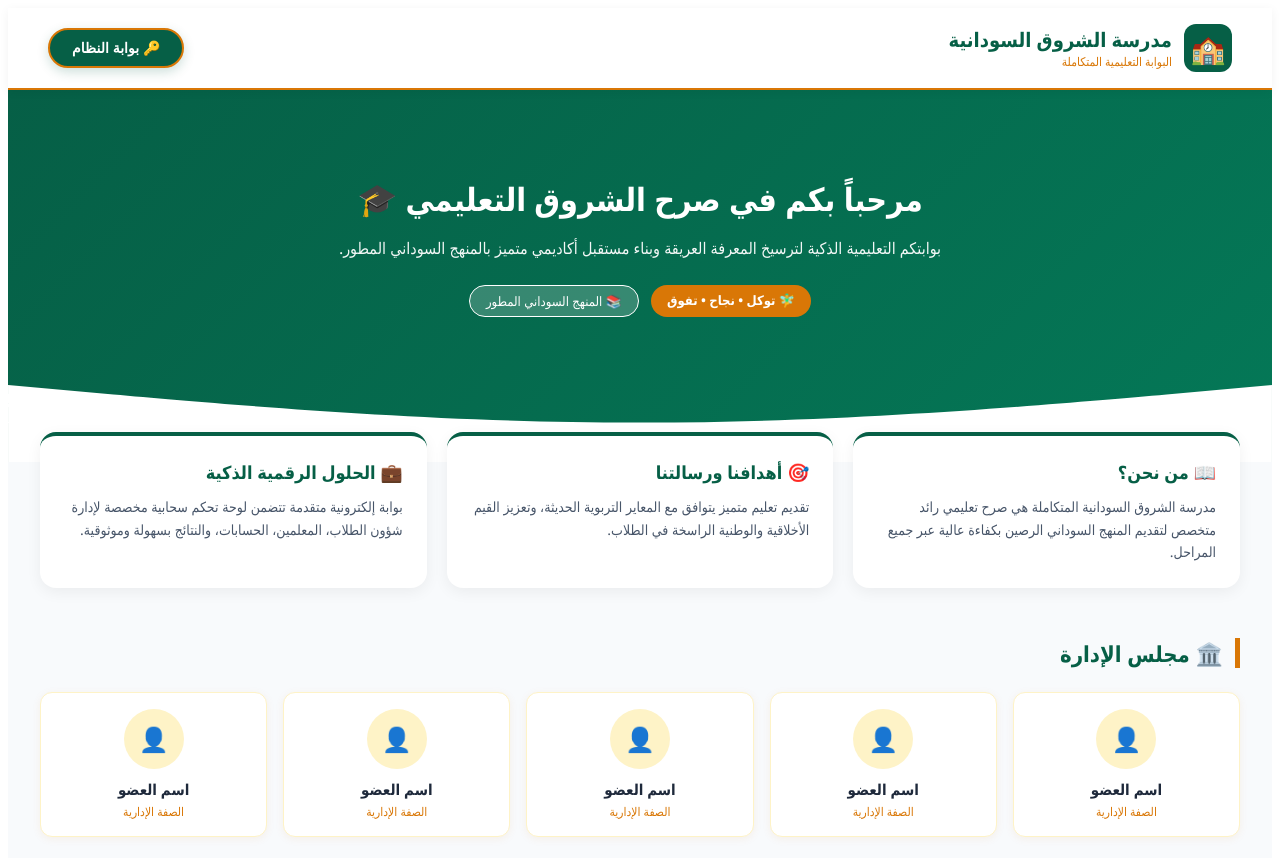
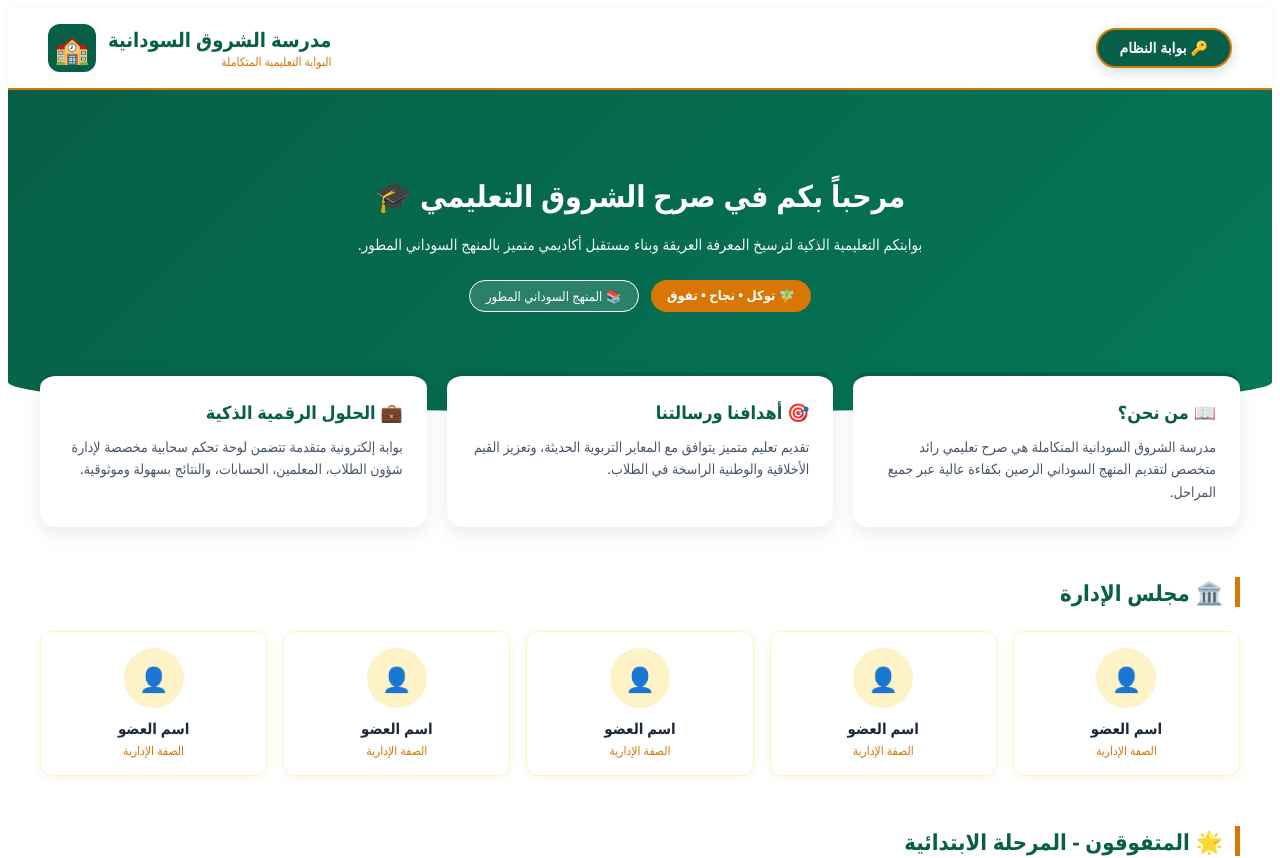
Before and after one commit to osman55-design/alshoruk-school, a React (Vite) app: page / in a window 1280 px wide. Shown: the top 858 px of the page. Built offline with nearby package versions, Linux system fonts and the light colour scheme; no server answers; the database is empty.

Commit message:
Refactor LandingPage component and improve styles
Refactor comments and improve data fetching logic. Update styles and layout for better presentation.

```diff
--- a/src/LandingPage.jsx
+++ b/src/LandingPage.jsx
@@ -2,7 +2,7 @@ import React, { useState, useEffect } from 'react';
 import { supabase } from './supabaseClient';
 
 export default function LandingPage({ onLoginClick }) {
-  // حالات البيانات الديناميكية من قاعدة البيانات
+  // حالات البيانات الديناميكية
   const [siteSettings, setSiteSettings] = useState({
     school_name: 'مدرسة الشروق السودانية',
     subtitle: 'البوابة التعليمية المتكاملة',
@@ -18,72 +18,51 @@ export default function LandingPage({ onLoginClick }) {
   const [primaryStudents, setPrimaryStudents] = useState([]);
   const [middleStudents, setMiddleStudents] = useState([]);
   const [teachers, setTeachers] = useState([]);
-  const [loading, setLoading] = useState(true);
 
-  // جلب البيانات من Supabase عند التحميل
   useEffect(() => {
     async function fetchData() {
       try {
-        setLoading(true);
-
-        // 1. جلب إعدادات النصوص العامة
         const { data: settings } = await supabase.from('site_settings').select('*').single();
         if (settings) setSiteSettings(prev => ({ ...prev, ...settings }));
 
-        // 2. جلب أعضاء مجلس الإدارة (5 أعضاء)
         const { data: board } = await supabase.from('board_members').select('*').limit(5);
-        if (board && board.length > 0) setBoardMembers(board);
+        if (board) setBoardMembers(board);
 
-        // 3. جلب متفوقي المرحلة الابتدائية (5 طلاب)
-        const { data: priStudents } = await supabase
-          .from('top_students')
-          .select('*')
-          .eq('stage', 'primary')
-          .limit(5);
-        if (priStudents && priStudents.length > 0) setPrimaryStudents(priStudents);
+        const { data: priStudents } = await supabase.from('top_students').select('*').eq('stage', 'primary').limit(5);
+        if (priStudents) setPrimaryStudents(priStudents);
 
-        // 4. جلب متفوقي المرحلة المتوسطة (5 طلاب)
-        const { data: midStudents } = await supabase
-          .from('top_students')
-          .select('*')
-          .eq('stage', 'middle')
-          .limit(5);
-        if (midStudents && midStudents.length > 0) setMiddleStudents(midStudents);
+        const { data: midStudents } = await supabase.from('top_students').select('*').eq('stage', 'middle').limit(5);
+        if (midStudents) setMiddleStudents(midStudents);
 
-        // 5. جلب طاقم التدريس (25 معلم)
         const { data: teacherList } = await supabase.from('teachers').select('*').limit(25);
-        if (teacherList && teacherList.length > 0) setTeachers(teacherList);
-
+        if (teacherList) setTeachers(teacherList);
       } catch (err) {
-        console.log('استخدام البيانات الافتراضية للواجهة');
-      } finally {
-        setLoading(false);
+        console.log('استخدام البيانات الافتراضية');
       }
     }
-
     fetchData();
   }, []);
 
   return (
     <div style={styles.container}>
-      {/* 1. الشريط العلوي الرأسي (Header) */}
+      {/* 1. الهيدر العلوي */}
       <header style={styles.header}>
+        {/* زر بوابة النظام في أقصى اليسار/اليمين ليعمل مباشرة */}
+        <button type="button" style={styles.systemPortalBtn} onClick={onLoginClick}>
+          🔑 بوابة النظام
+        </button>
+
         <div style={styles.headerRight}>
-          <div style={styles.logoBadge}>🏫</div>
           <div>
             <h1 style={styles.schoolName}>{siteSettings.school_name}</h1>
             <p style={styles.schoolSubtitle}>{siteSettings.subtitle}</p>
           </div>
+          <div style={styles.logoBadge}>🏫</div>
         </div>
-
-        {/* زر بوابة النظام في أقصى اليمين/الأعلى */}
-        <button style={styles.systemPortalBtn} onClick={onLoginClick}>
-          🔑 بوابة النظام
-        </button>
       </header>
 
-      {/* 2. القسم الترحيبي العشبي المتدرج (Hero Section) */}
-      <section style={styles.heroSection}>
+      {/* 2. القسم الترحيبي بالمنحنى الحقيقي (Curve) */}
+      <section style={styles.heroCurvedSection}>
         <div style={styles.heroContent}>
           <h2 style={styles.heroTitle}>{siteSettings.hero_title}</h2>
           <p style={styles.heroDescription}>{siteSettings.hero_description}</p>
@@ -93,19 +72,12 @@ export default function LandingPage({ onLoginClick }) {
             <span style={styles.greenBadge}>📚 المنهج السوداني المطور</span>
           </div>
         </div>
-
-        {/* المنحنى الانسيابي الذهبي/الأبيض */}
-        <div style={styles.waveCurve}>
-          <svg viewBox="0 0 1440 120" fill="none" xmlns="http://www.w3.org/2000/svg">
-            <path d="M0,32L120,42.7C240,53,480,75,720,74.7C960,75,1200,53,1320,42.7L1440,32L1440,120L1320,120C1200,120,960,120,720,120C480,120,240,120,120,120L0,120Z" fill="#ffffff"></path>
-          </svg>
-        </div>
       </section>
 
-      {/* 3. المحتوى الأبيض المنحني الأساسي */}
+      {/* 3. المحتوى السفلي */}
       <main style={styles.mainContent}>
 
-        {/* البطاقات التعريفية الثلاث */}
+        {/* الكروت الثلاثة */}
         <section style={styles.cardsGrid}>
           <div style={styles.infoCard}>
             <h3 style={styles.cardTitle}>📖 من نحن؟</h3>
@@ -123,7 +95,7 @@ export default function LandingPage({ onLoginClick }) {
           </div>
         </section>
 
-        {/* 4. قسم مجلس الإدارة (5 أعضاء) */}
+        {/* مجلس الإدارة */}
         <section style={styles.sectionContainer}>
           <h2 style={styles.sectionHeading}>🏛️ مجلس الإدارة</h2>
           <div style={styles.membersGrid}>
@@ -137,7 +109,7 @@ export default function LandingPage({ onLoginClick }) {
           </div>
         </section>
 
-        {/* 5. قسم المتفوقين - المرحلة الابتدائية (5 طلاب) */}
+        {/* المتفوقون - ابتدائية */}
         <section style={styles.sectionContainer}>
           <h2 style={styles.sectionHeading}>🌟 المتفوقون - المرحلة الابتدائية</h2>
           <div style={styles.membersGrid}>
@@ -151,7 +123,7 @@ export default function LandingPage({ onLoginClick }) {
           </div>
         </section>
 
-        {/* 6. قسم المتفوقين - المرحلة المتوسطة (5 طلاب) */}
+        {/* المتفوقون - متوسطة */}
         <section style={styles.sectionContainer}>
           <h2 style={styles.sectionHeading}>🎓 المتفوقون - المرحلة المتوسطة</h2>
           <div style={styles.membersGrid}>
@@ -165,7 +137,7 @@ export default function LandingPage({ onLoginClick }) {
           </div>
         </section>
 
-        {/* 7. قسم طاقم التدريس (25 معلم) */}
+        {/* المعلمون */}
         <section style={styles.sectionContainer}>
           <h2 style={styles.sectionHeading}>👨‍🏫 طاقم التدريس المتميز</h2>
           <div style={styles.teachersGrid}>
@@ -181,7 +153,7 @@ export default function LandingPage({ onLoginClick }) {
 
       </main>
 
-      {/* 8. الشريط السفلي (Footer) */}
+      {/* الفوتر */}
       <footer style={styles.footer}>
         <p style={styles.footerText}>✨ {siteSettings.developer_text}</p>
       </footer>
@@ -189,11 +161,10 @@ export default function LandingPage({ onLoginClick }) {
   );
 }
 
-// التنسيقات البصرية والألوان (الأخضر الزمردي، الذهبي، والأبيض)
 const styles = {
   container: {
     fontFamily: "'Segoe UI', Tahoma, Geneva, Verdana, sans-serif",
-    backgroundColor: '#f8fafc',
+    backgroundColor: '#ffffff',
     direction: 'rtl',
     minHeight: '100vh',
     color: '#1e293b',
@@ -204,11 +175,8 @@ const styles = {
     alignItems: 'center',
     padding: '16px 40px',
     backgroundColor: '#ffffff',
-    borderBottom: '2px solid #d97706', // خط ذهبي رفيع
+    borderBottom: '2px solid #d97706',
     boxShadow: '0 2px 10px rgba(0,0,0,0.05)',
-    position: 'sticky',
-    top: 0,
-    zIndex: 100,
   },
   headerRight: {
     display: 'flex',
@@ -230,12 +198,12 @@ const styles = {
     margin: 0,
     fontSize: '20px',
     fontWeight: 'bold',
-    color: '#065f46', // أخضر زمردي
+    color: '#065f46',
   },
   schoolSubtitle: {
     margin: 0,
     fontSize: '12px',
-    color: '#d97706', // ذهبي
+    color: '#d97706',
   },
   systemPortalBtn: {
     backgroundColor: '#065f46',
@@ -247,27 +215,27 @@ const styles = {
     fontSize: '14px',
     cursor: 'pointer',
     boxShadow: '0 4px 12px rgba(6, 95, 70, 0.2)',
-    transition: 'transform 0.2s',
   },
-  heroSection: {
-    background: 'linear-gradient(135deg, #065f46 0%, #047857 100%)', // أخضر زمردي متدرج
+  // المنحنى الدائري الحقيقي بدون أخطاء SVG
+  heroCurvedSection: {
+    background: 'linear-gradient(135deg, #065f46 0%, #047857 100%)',
     color: '#ffffff',
-    paddingTop: '60px',
+    padding: '60px 20px 100px 20px',
     textAlign: 'center',
-    position: 'relative',
+    borderBottomLeftRadius: '50% 30px',
+    borderBottomRightRadius: '50% 30px',
   },
   heroContent: {
     maxWidth: '800px',
     margin: '0 auto',
-    padding: '0 20px',
   },
   heroTitle: {
-    fontSize: '32px',
+    fontSize: '30px',
     fontWeight: 'bold',
     marginBottom: '16px',
   },
   heroDescription: {
-    fontSize: '16px',
+    fontSize: '15px',
     lineHeight: '1.6',
     opacity: 0.95,
     marginBottom: '24px',
@@ -277,7 +245,6 @@ const styles = {
     justifyContent: 'center',
     gap: '12px',
     flexWrap: 'wrap',
-    marginBottom: '40px',
   },
   goldBadge: {
     backgroundColor: '#d97706',
@@ -288,16 +255,12 @@ const styles = {
     fontWeight: 'bold',
   },
   greenBadge: {
-    backgroundColor: 'rgba(255, 255, 255, 0.2)',
+    backgroundColor: 'rgba(255, 255, 255, 0.15)',
     border: '1px solid #ffffff',
     color: '#ffffff',
     padding: '6px 16px',
     borderRadius: '20px',
     fontSize: '13px',
-  },
-  waveCurve: {
-    lineHeight: 0,
-    width: '100%',
   },
   mainContent: {
     maxWidth: '1200px',
@@ -308,15 +271,13 @@ const styles = {
     display: 'grid',
     gridTemplateColumns: 'repeat(auto-fit, minmax(280px, 1fr))',
     gap: '20px',
-    marginTop: '-30px',
-    position: 'relative',
-    zIndex: 10,
+    marginTop: '-40px',
   },
   infoCard: {
     backgroundColor: '#ffffff',
     borderRadius: '16px',
     padding: '24px',
-    boxShadow: '0 4px 15px rgba(0,0,0,0.06)',
+    boxShadow: '0 8px 20px rgba(0,0,0,0.08)',
     borderTop: '4px solid #065f46',
   },
   cardTitle: {
@@ -371,6 +332,7 @@ const styles = {
     padding: '14px',
     textAlign: 'center',
     border: '1px solid #f1f5f9',
+    boxShadow: '0 2px 5px rgba(0,0,0,0.03)',
   },
   avatarCircle: {
     width: '60px',
```
